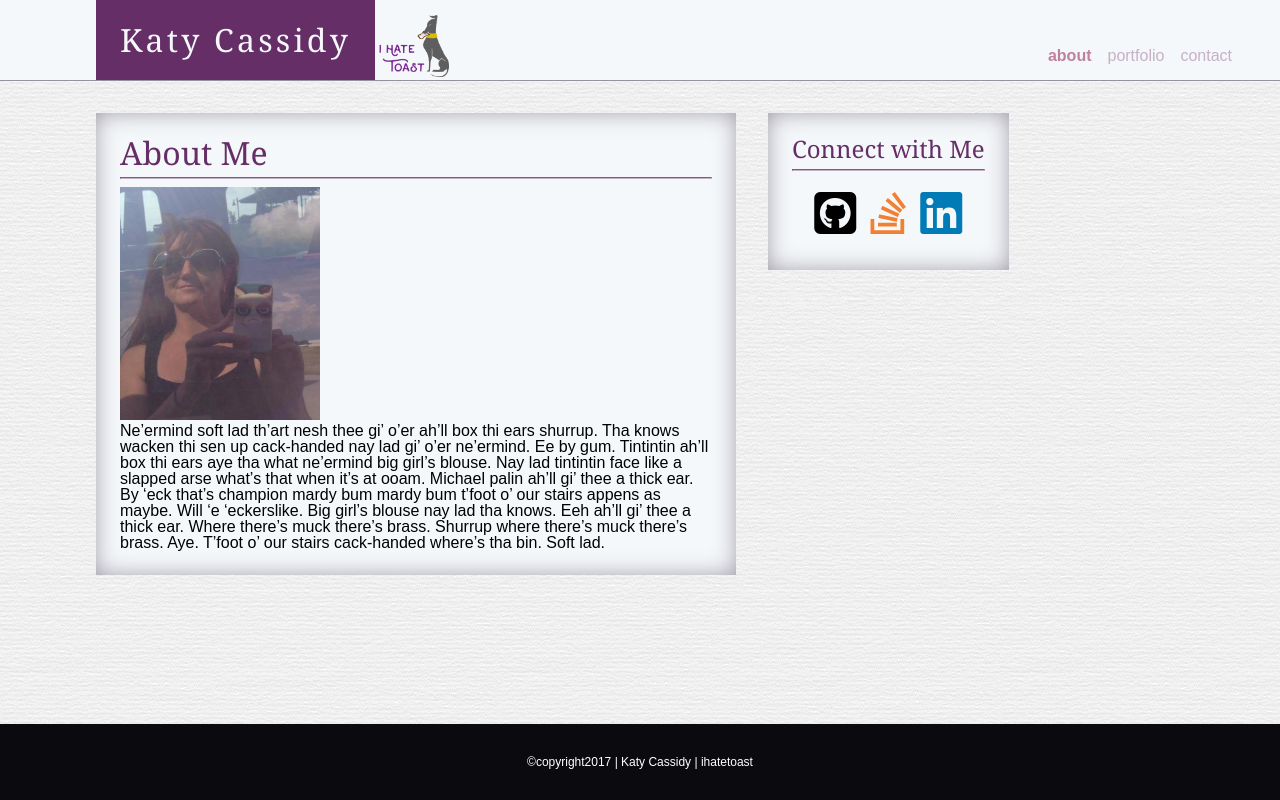
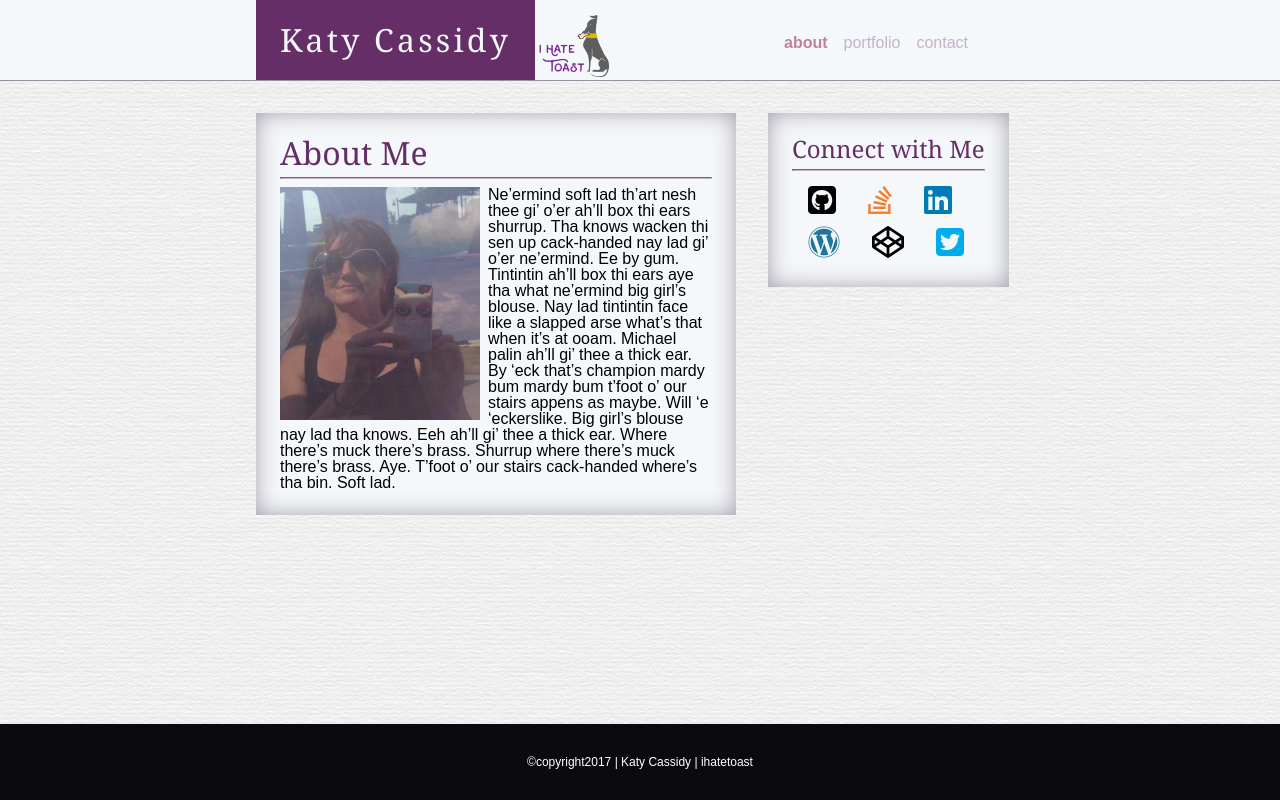
Before and after one commit to ihatetoast/basic-portfolio, a plain HTML site: page index.html in a window 1280 px wide. Drawn offline with Linux system fonts and the light colour scheme.

Commit message:
index done and styled for now.

```diff
--- a/assets/css/style.css
+++ b/assets/css/style.css
@@ -22,9 +22,11 @@ a {
 hr {
 	border-color: rgb(198, 177, 199);
 }
-/*.container {
+.content {
 	width: 960px;
-}*/
+	margin: 0 auto;
+	flex: 1 0 auto;
+}
 /*TOP:
 *********************************************************
 *********************************************************
@@ -36,8 +38,6 @@ contains div of name and logo, nav with links
 header {
 	align-items: flex-end;
 	background-color: rgb(245, 248, 250);
-	display: flex;
-	justify-content: space-between;
 	border-bottom: 1px solid rgb(151, 145, 159);
 }
 .name {
@@ -53,9 +53,14 @@ header {
 	margin-bottom: -25px;
 	width: 70px;
 }
-
+.brand {
+	float: left;
+	width: 65%;
+}
 nav {
-	margin-right: 2em;
+	float: right;
+	margin-top: 35px;
+	width: 35%;
 }
 #navLinks li{
 	float: left;
@@ -98,6 +103,10 @@ contains two columns: main about and side box
 	color: rgb(101, 46, 103);
 	font-size: 2em;
 }
+.aboutContent img {
+	float: left;
+	margin-right: 0.5em;
+}
 aside {
 	background-color: rgb(245, 248, 250);
 	float: left;
@@ -108,15 +117,24 @@ aside {
 aside li {
 	display: inline;
 }
+.iconRowOne ul .icons{
+	margin: 5px 16px;
+}
+.iconRowTwo ul .icons{
+	margin: 5px 16px;
+}
+
 .title h3 {
 	color: rgb(101, 46, 103);
 	font-size: 1.5em;
 }
 .title hr {
 	border-width: 1px;
+	text-align: center;
 }
 .icons {
 	margin: 0.2em 0.1em;
+	float: left;
 }
 #gitHub {
 	color: rgb(0,0,0);
@@ -127,9 +145,21 @@ aside li {
 #linkedIn {
 	color: rgb(0, 123, 181);
 }
+#twitter {
+	color: rgb(0, 172, 237);
+}
+#wordPress {
+	color: 	rgb(33, 117, 155);
+}
+#codePen {
+	color: rgb(0,0,0);
+}
 /*Flexbox here:*/
 .content {
 	flex: 1 0 auto;
+}
+.clear {
+	clear: both;
 }
 /*BOTTOM:
 footer*/
--- a/index.html
+++ b/index.html
@@ -23,8 +23,8 @@
 		*********************************************************
  		-->
  		<!-- todo: undo the inline img styling -->
- 		<div class="content">
-			<header>
+		<header>
+			<div class="content">
 				<div class="brand">
 					<div class="name">
 						<h1>Katy Cassidy</h1>
@@ -38,7 +38,8 @@
 						<li><a class="inactive" href="./contact.html">contact</a></li>
 					</ul>
 				</nav>
-			</header>
+			</div>
+		</header>
 
 		<!--
 		*********************************************************
@@ -48,6 +49,7 @@
 		*********************************************************
 		*********************************************************
  		-->
+ 		<div class="content">
 			<section id="main">
 				<div class="container">
 					<article class="aboutContent">
@@ -62,11 +64,21 @@
 						<div class="title">
 							<h3>Connect with Me</h3>
 							<hr>
-							<ul>
-								<li><i class="fa fa-github-square fa-3x icons" id="gitHub" aria-hidden="true"></i></li>
-								<li><i class="fa fa-stack-overflow fa-3x icons" id="stackOverflow" aria-hidden="true"></i></li>
-								<li><i class="fa fa-linkedin-square fa-3x icons" id="linkedIn" aria-hidden="true"></i></li>
+							<div class="iconRowOne">
+								<ul>
+									<li><a href="https://github.com/ihatetoast" target="_blank"><i class="fa fa-github-square fa-2x icons" id="gitHub" aria-hidden="true"></i></a></li>
+									<li><a href="https://stackoverflow.com/users/6055372/katy-cassidy" target="_blank"><i class="fa fa-stack-overflow fa-2x icons" id="stackOverflow" aria-hidden="true"></i></a></li>
+									<li><a href="https://www.linkedin.com/in/cassidykaty/" target="_blank"><i class="fa fa-linkedin-square fa-2x icons" id="linkedIn" aria-hidden="true"></i></a></li>
+								</ul>
+							</div>
+							<div class="clear"></div>
+							<div class="iconRowTwo">
+								<ul>
+									<li><a href="https://ihatetoast.io/" target="_blank"><i class="fa fa-wordpress fa-2x icons" aria-hidden="true" id="wordPress"></i></a></li>
+									<li><a href="https://codepen.io/ihatetoast/" target="_blank"><i class="fa fa-codepen fa-2x icons" aria-hidden="true" id="codePen"></i></a></li>
+									<li><a href="https://twitter.com/i_hate_toast" target="_blank"><i class="fa fa-twitter-square fa-2x icons" id="twitter" aria-hidden="true"></i></a></li>
 							</ul>
+						</div>
 						</div>
 					</aside>
 				</div>
```
Also changed, not shown: contact.html (+5 -2 lines).
